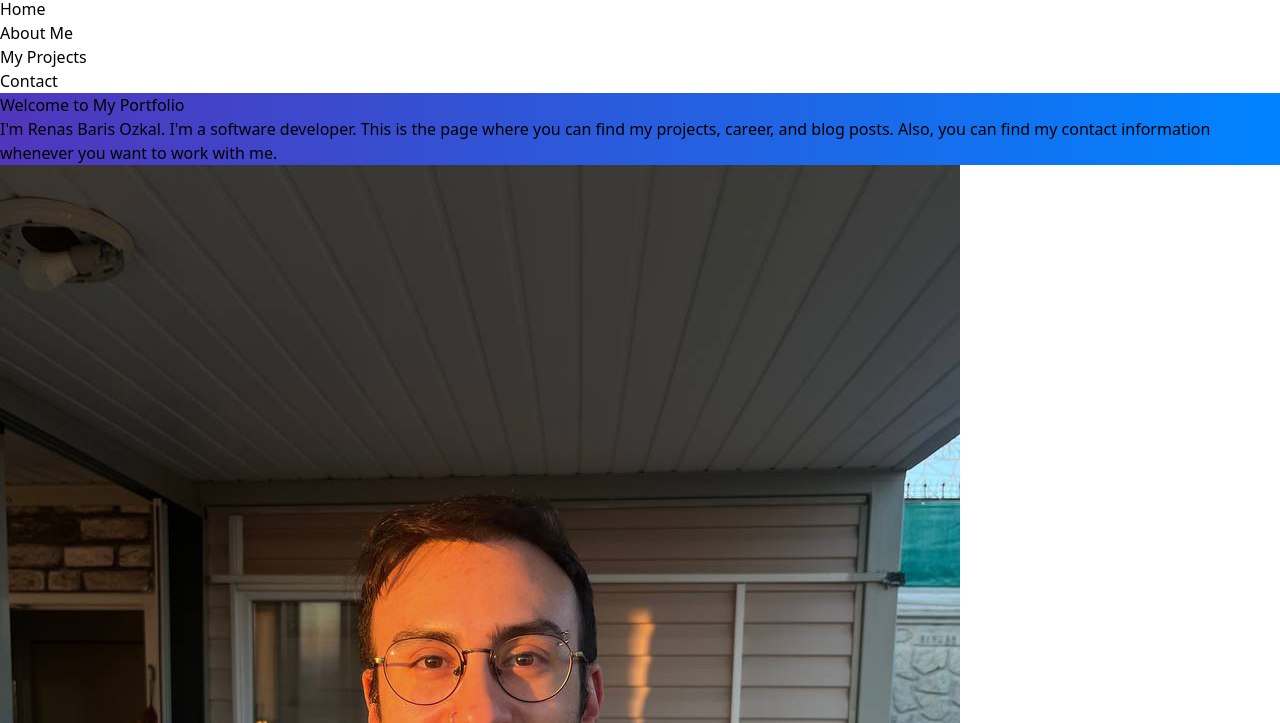
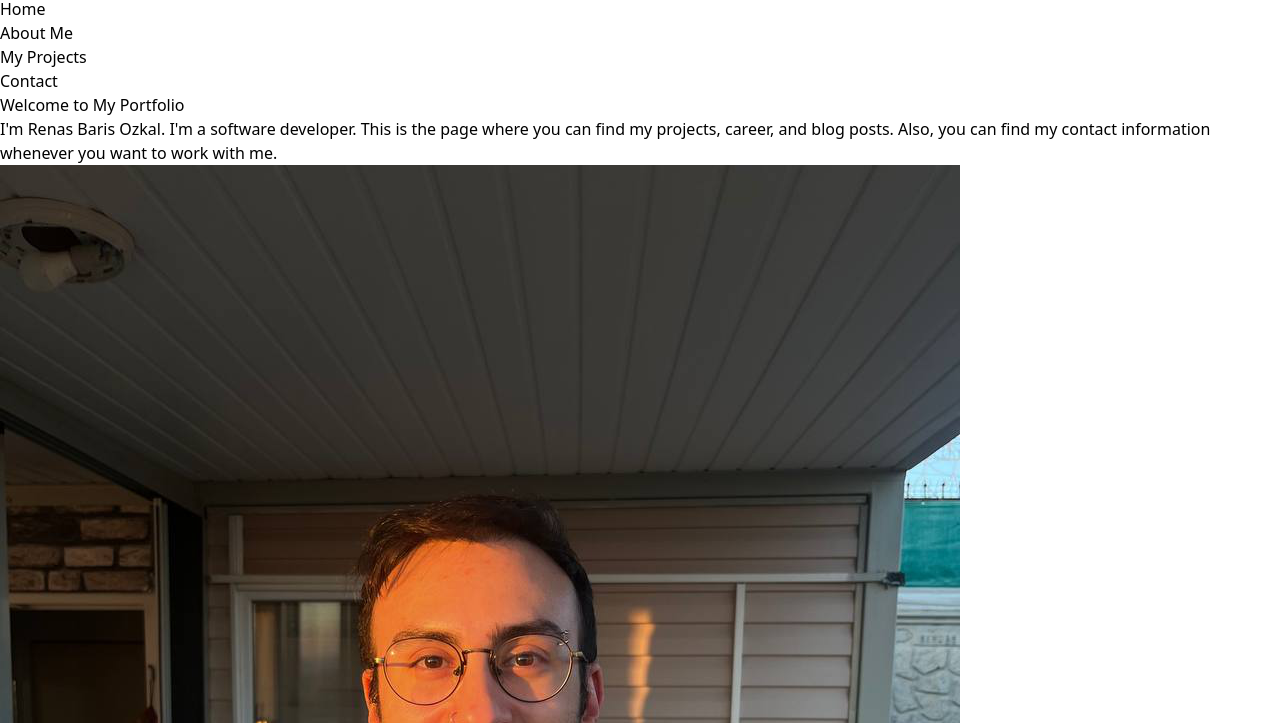
Before and after one commit to rbarisozkal/my-portfolio, an Astro site: page / in a window 1280 px wide. Shown: the part 77-800 px from the top of the page. Built offline with nearby package versions, Linux system fonts and the light colour scheme; Astro itself is replaced by a stand-in of ours.

Commit message:
background change

```diff
--- a/src/components/home-components/home.astro
+++ b/src/components/home-components/home.astro
@@ -4,7 +4,7 @@ import avatar from "../../assets/avatar.png";
 ---
 
 <div
-  class="relative bg-gradient-blue flex flex-col justify-center items-center overflow-hidden h-screen bg-gray-900 py-8 md:py-24 lg:py-72 lg:pt-40 animate-fade-in"
+  class="relative bg-blue flex flex-col justify-center items-center overflow-hidden h-screen bg-gray-900 py-8 md:py-24 lg:py-72 lg:pt-40 animate-fade-in"
 >
   <div
     class="hidden sm:block sm:absolute sm:-top-10 sm:right-1/2 sm:-z-10 sm:mr-10 sm:transform-gpu sm:blur-3xl"
```
